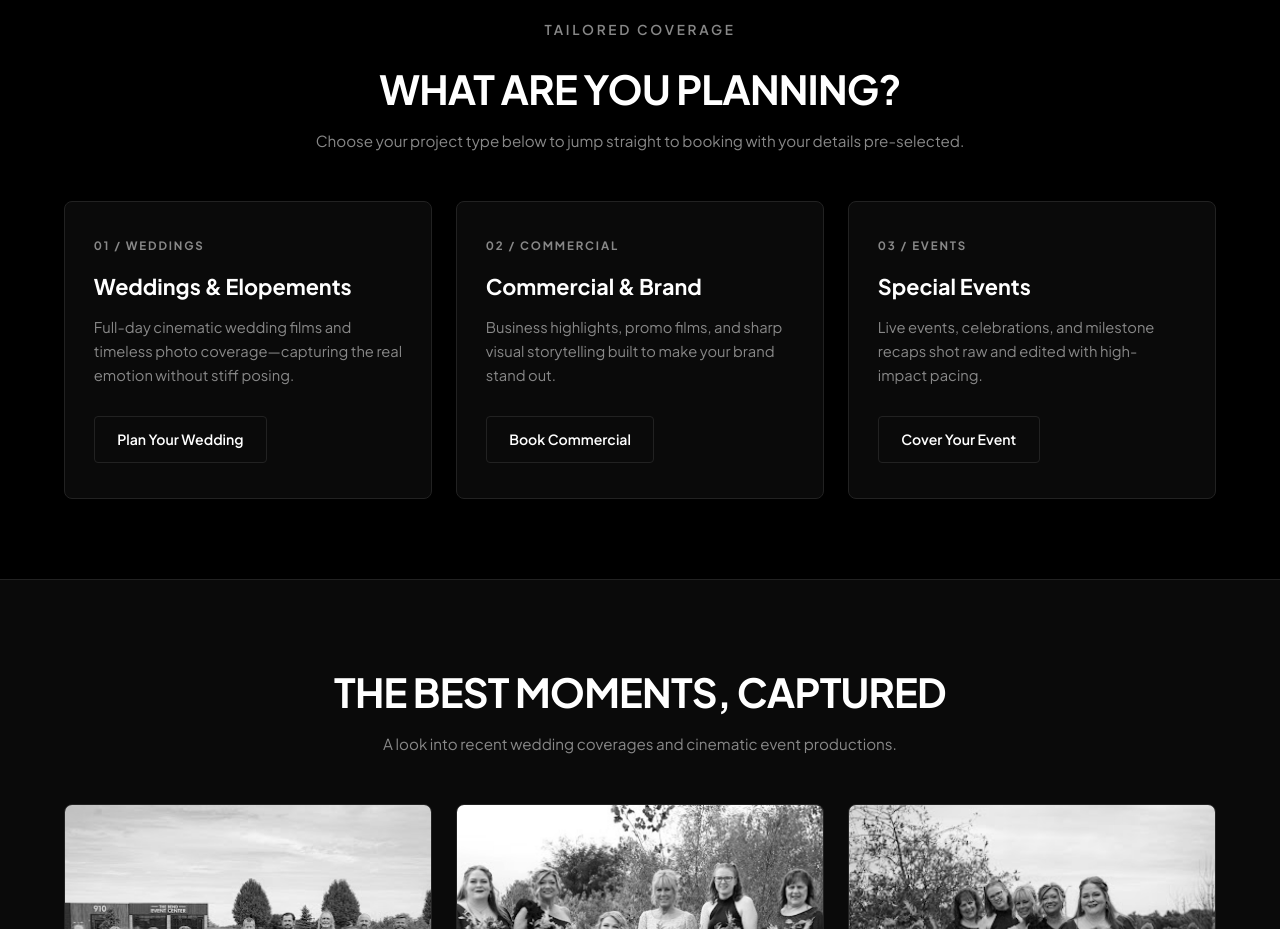
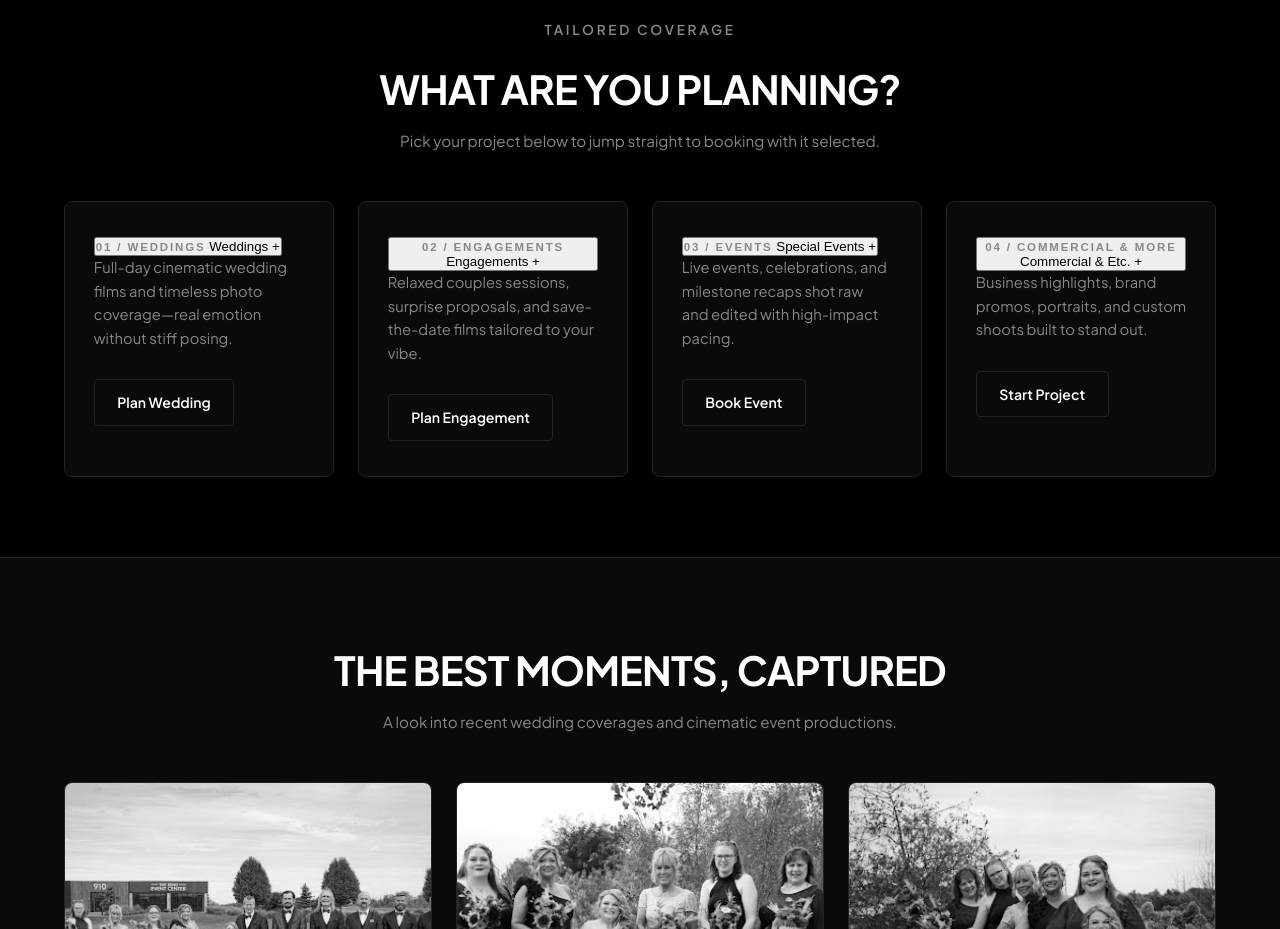
Before and after one commit to wh1tt44/devinwhittington.com, a plain HTML site: page index.html in a window 1280 px wide. Shown: the part 1360-2289 px from the top of the page. Drawn offline with Linux system fonts and the light colour scheme.

Commit message:
Revise project descriptions and update HTML structure

```diff
--- a/index.html
+++ b/index.html
@@ -79,29 +79,64 @@
             <div class="section-header">
                 <span class="sub-heading">Tailored Coverage</span>
                 <h2>What Are You Planning?</h2>
-                <p>Choose your project type below to jump straight to booking with your details pre-selected.</p>
+                <p>Pick your project below to jump straight to booking with it selected.</p>
             </div>
 
             <div class="planning-grid">
                 <div class="planning-card">
-                    <span class="planning-tag">01 / WEDDINGS</span>
-                    <h3>Weddings &amp; Elopements</h3>
-                    <p>Full-day cinematic wedding films and timeless photo coverage—capturing the real emotion without stiff posing.</p>
-                    <a href="#contact-form" class="btn btn-secondary planning-btn" data-project="wedding">Plan Your Wedding</a>
+                    <button type="button" class="planning-toggle" aria-expanded="false">
+                        <span class="planning-header-text">
+                            <span class="planning-tag">01 / WEDDINGS</span>
+                            <span class="planning-title">Weddings</span>
+                        </span>
+                        <span class="planning-arrow" aria-hidden="true">+</span>
+                    </button>
+                    <div class="planning-body">
+                        <p>Full-day cinematic wedding films and timeless photo coverage—real emotion without stiff posing.</p>
+                        <a href="#contact-form" class="btn btn-secondary planning-btn" data-project="wedding">Plan Wedding</a>
+                    </div>
                 </div>
 
                 <div class="planning-card">
-                    <span class="planning-tag">02 / COMMERCIAL</span>
-                    <h3>Commercial &amp; Brand</h3>
-                    <p>Business highlights, promo films, and sharp visual storytelling built to make your brand stand out.</p>
-                    <a href="#contact-form" class="btn btn-secondary planning-btn" data-project="commercial">Book Commercial</a>
+                    <button type="button" class="planning-toggle" aria-expanded="false">
+                        <span class="planning-header-text">
+                            <span class="planning-tag">02 / ENGAGEMENTS</span>
+                            <span class="planning-title">Engagements</span>
+                        </span>
+                        <span class="planning-arrow" aria-hidden="true">+</span>
+                    </button>
+                    <div class="planning-body">
+                        <p>Relaxed couples sessions, surprise proposals, and save-the-date films tailored to your vibe.</p>
+                        <a href="#contact-form" class="btn btn-secondary planning-btn" data-project="engagement">Plan Engagement</a>
+                    </div>
                 </div>
 
                 <div class="planning-card">
-                    <span class="planning-tag">03 / EVENTS</span>
-                    <h3>Special Events</h3>
-                    <p>Live events, celebrations, and milestone recaps shot raw and edited with high-impact pacing.</p>
-                    <a href="#contact-form" class="btn btn-secondary planning-btn" data-project="event">Cover Your Event</a>
+                    <button type="button" class="planning-toggle" aria-expanded="false">
+                        <span class="planning-header-text">
+                            <span class="planning-tag">03 / EVENTS</span>
+                            <span class="planning-title">Special Events</span>
+                        </span>
+                        <span class="planning-arrow" aria-hidden="true">+</span>
+                    </button>
+                    <div class="planning-body">
+                        <p>Live events, celebrations, and milestone recaps shot raw and edited with high-impact pacing.</p>
+                        <a href="#contact-form" class="btn btn-secondary planning-btn" data-project="event">Book Event</a>
+                    </div>
+                </div>
+
+                <div class="planning-card">
+                    <button type="button" class="planning-toggle" aria-expanded="false">
+                        <span class="planning-header-text">
+                            <span class="planning-tag">04 / COMMERCIAL &amp; MORE</span>
+                            <span class="planning-title">Commercial &amp; Etc.</span>
+                        </span>
+                        <span class="planning-arrow" aria-hidden="true">+</span>
+                    </button>
+                    <div class="planning-body">
+                        <p>Business highlights, brand promos, portraits, and custom shoots built to stand out.</p>
+                        <a href="#contact-form" class="btn btn-secondary planning-btn" data-project="commercial">Start Project</a>
+                    </div>
                 </div>
             </div>
         </div>
@@ -219,8 +254,9 @@
                             <select id="project-type" name="project_type" class="form-select">
                                 <option value="" disabled selected>Select service focus...</option>
                                 <option value="wedding">Wedding Videography / Photography</option>
+                                <option value="engagement">Engagement / Proposal Session</option>
+                                <option value="event">Special Event Coverage</option>
                                 <option value="commercial">Commercial / Business Highlight</option>
-                                <option value="event">Special Event Coverage</option>
                                 <option value="other">Other Inquiry</option>
                             </select>
                         </div>
@@ -330,6 +366,27 @@
             });
         }
 
+        // Mobile Dropdown Toggle for "What Are You Planning?"
+        const planningCards = document.querySelectorAll('.planning-card');
+        planningCards.forEach(card => {
+            const toggleBtn = card.querySelector('.planning-toggle');
+            if (!toggleBtn) return;
+
+            toggleBtn.addEventListener('click', () => {
+                if (window.innerWidth > 768) return;
+                const isOpen = card.classList.contains('open');
+                planningCards.forEach(c => {
+                    c.classList.remove('open');
+                    const btn = c.querySelector('.planning-toggle');
+                    if (btn) btn.setAttribute('aria-expanded', 'false');
+                });
+                if (!isOpen) {
+                    card.classList.add('open');
+                    toggleBtn.setAttribute('aria-expanded', 'true');
+                }
+            });
+        });
+
         // Center the section when any in-page anchor button/link (except #home) is clicked
         document.querySelectorAll('a[href^="#"]').forEach(link => {
             const href = link.getAttribute('href');
@@ -344,7 +401,6 @@
                     if (!target) return;
                     e.preventDefault();
 
-                    // Pre-select project type if clicked from a "What Are You Planning?" button
                     const projectType = link.dataset.project;
                     const projectSelect = document.getElementById('project-type');
                     if (projectType && projectSelect) {
```
